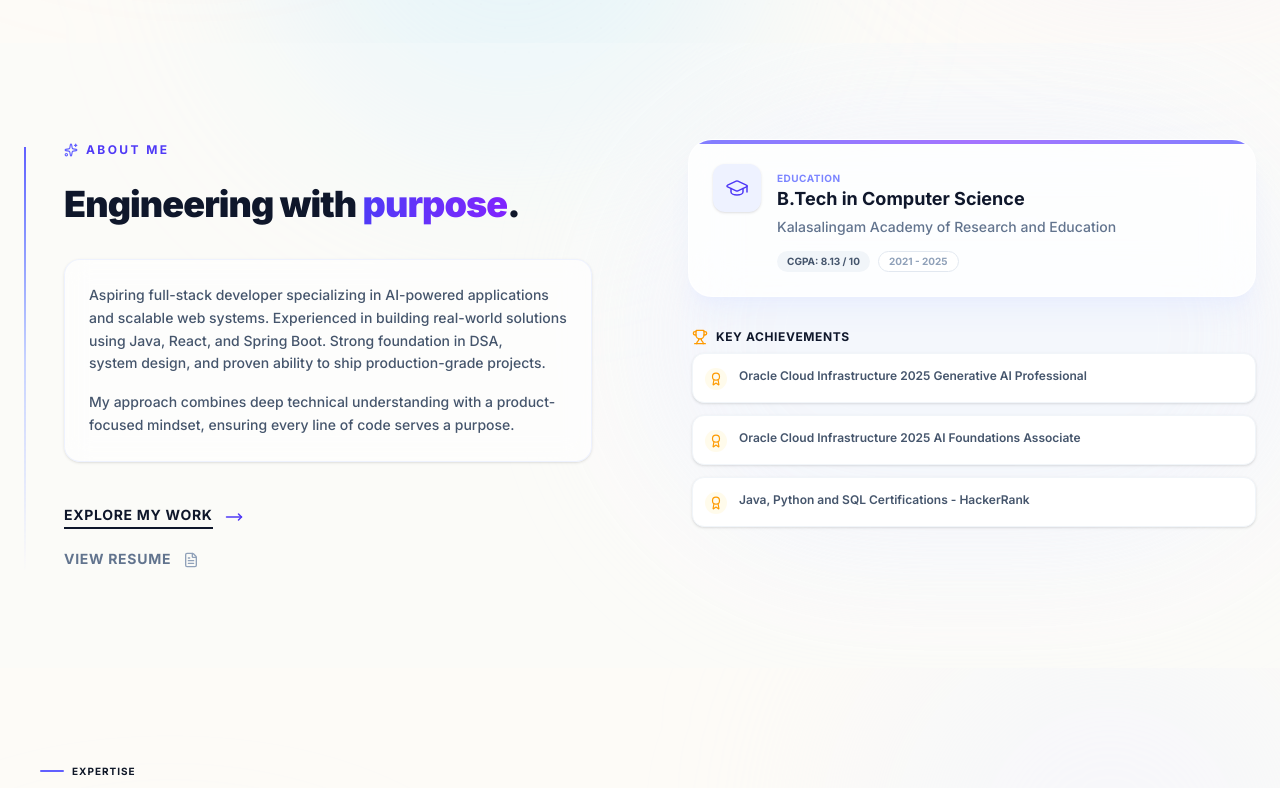
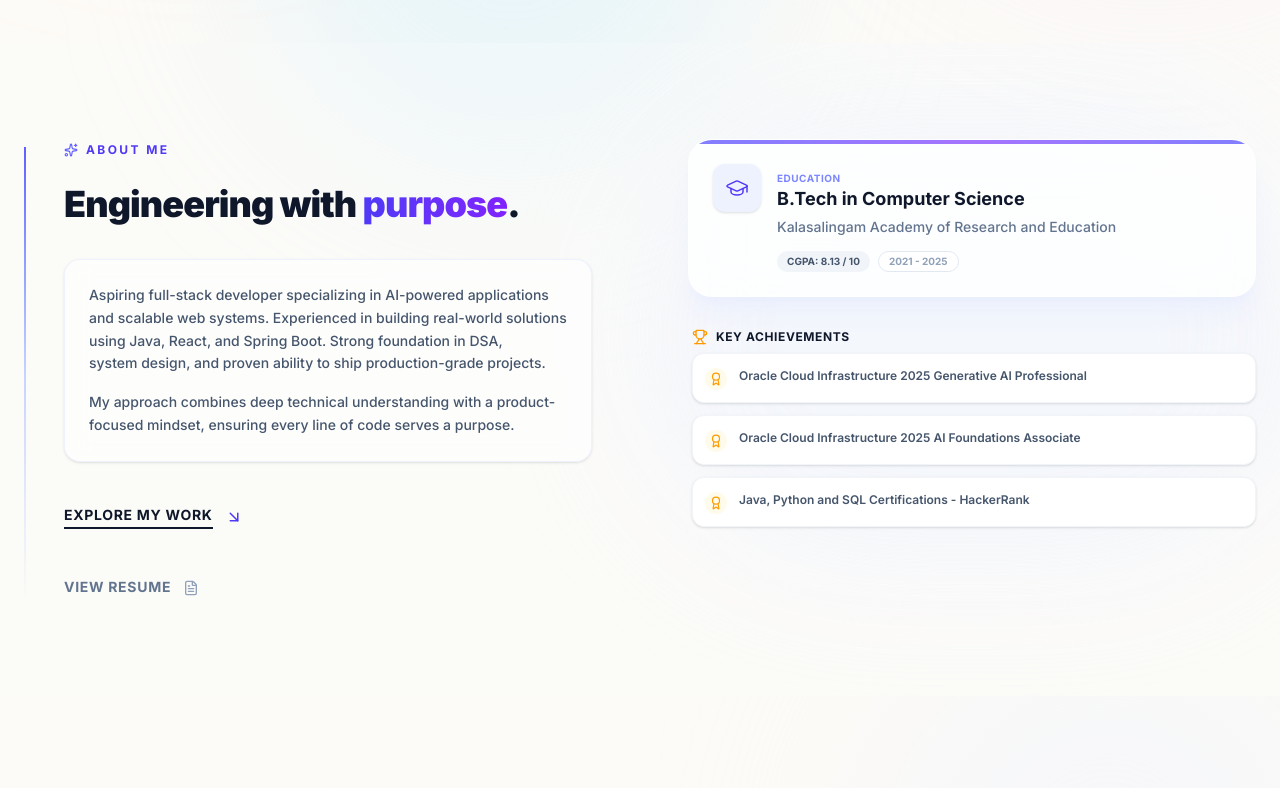
Before and after one commit to vinayredee/portfolio, a Next.js app: page / in a window 1280 px wide. Shown: the part 717-1505 px from the top of the page. Built offline with nearby package versions, Linux system fonts and the light colour scheme.

Commit message:
Update interactions and spacing in Hero and About

```diff
--- a/components/sections/About.tsx
+++ b/components/sections/About.tsx
@@ -1,7 +1,7 @@
 'use client';
 
 import { personalInfo } from '@/lib/data';
-import { Trophy, GraduationCap, Award, MoveRight, Sparkles, FileText } from 'lucide-react';
+import { Trophy, GraduationCap, Award, MoveRight, Sparkles, FileText, ArrowDownRight } from 'lucide-react';
 import { motion } from 'framer-motion';
 
 export default function About({ id }: { id?: string }) {
@@ -42,7 +42,7 @@ export default function About({ id }: { id?: string }) {
                             </div>
 
                             {/* CTA Buttons - Aligned with Axis */}
-                            <div className="relative inline-flex flex-col items-start gap-5">
+                            <div className="relative inline-flex flex-col items-start gap-12">
                                 {/* Explore Button */}
                                 <motion.a
                                     href="#projects"
@@ -52,7 +52,7 @@ export default function About({ id }: { id?: string }) {
                                     <span className="border-b-2 border-slate-900 pb-0.5 group-hover:border-indigo-600 group-hover:text-indigo-600 transition-colors">
                                         Explore My Work
                                     </span>
-                                    <MoveRight size={18} className="text-indigo-600 group-hover:translate-x-1 transition-transform" />
+                                    <ArrowDownRight size={18} className="text-indigo-600 group-hover:translate-y-1 group-hover:translate-x-1 transition-transform" />
                                 </motion.a>
 
                                 {/* Resume Button */}
--- a/components/sections/Hero.tsx
+++ b/components/sections/Hero.tsx
@@ -87,18 +87,16 @@ export default function Hero({ id }: { id?: string }) {
                         </div>
                     </motion.div>
 
-                    {/* Cell 4: Start Exploring - Spans full width */}
-                    <motion.a
-                        href="#about"
+                    {/* Cell 4: Start Exploring - Static Text */}
+                    <motion.div
                         initial={{ opacity: 0, y: 10 }}
                         whileInView={{ opacity: 1, y: 0 }}
                         transition={{ delay: 0.3 }}
-                        onClick={(e) => { e.preventDefault(); document.getElementById('about')?.scrollIntoView({ behavior: 'smooth' }); }}
-                        className="group flex items-center gap-3 text-sm font-bold text-slate-900 cursor-pointer tracking-wider uppercase hover:text-indigo-600 transition-colors md:col-span-2 ml-2"
+                        className="flex items-center gap-3 text-sm font-bold text-slate-900 tracking-wider uppercase md:col-span-2 ml-2 cursor-default"
                     >
-                        <span className="border-b border-slate-300 group-hover:border-indigo-600 pb-1 transition-colors">Start Exploring</span>
-                        <ArrowRight size={16} className="group-hover:translate-x-1 transition-transform" />
-                    </motion.a>
+                        <span className="border-b border-slate-300 pb-1">Start Exploring</span>
+                        <ArrowRight size={16} />
+                    </motion.div>
                 </div>
 
                 {/* RIGHT: Photo + Capsules */}
```
